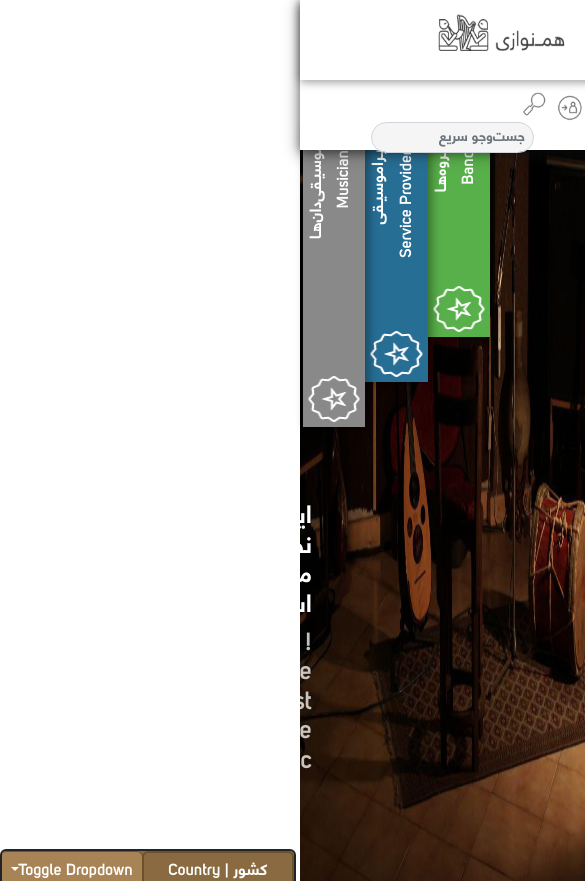
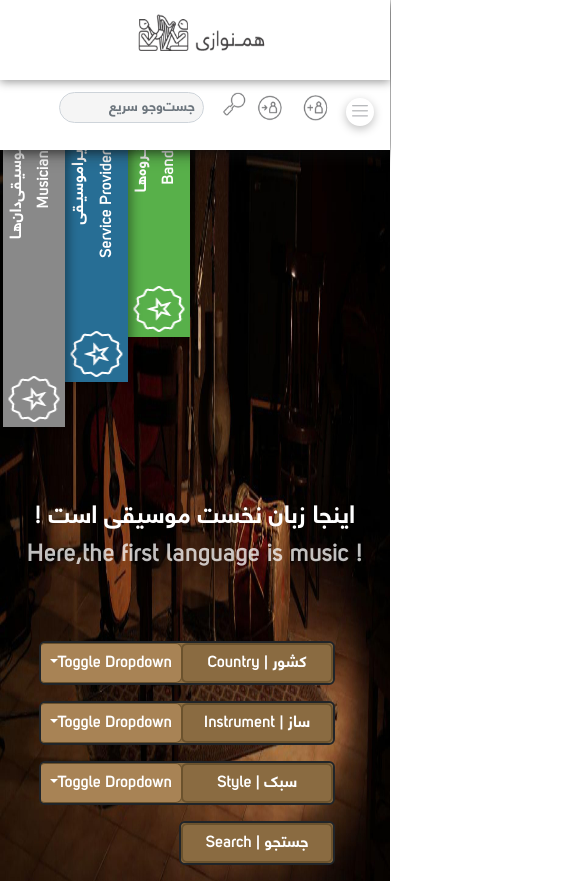
Before and after one commit to DesertFoox/hamnavazi, a React (Create React App) app: page / in a window 390 px wide. Shown: the top 881 px of the page, 585 px wide, since content can reach past the window. Built offline with nearby package versions, Linux system fonts and the light colour scheme.

Commit message:
fix search style in header

```diff
--- a/src/Components/Header/Header.module.css
+++ b/src/Components/Header/Header.module.css
@@ -229,6 +229,17 @@
 
 }
 
+
+@media (max-width: 440px) {
+    .search-box {
+        width: 60%;
+    }
+
+    .search-box-input {
+        width: 65%;
+    }
+}
+
 @media (max-width: 375px) {
     .header-options {
         margin: 2% 4%;
--- a/src/Components/SiteBaner/SiteBaner.jsx
+++ b/src/Components/SiteBaner/SiteBaner.jsx
@@ -1,5 +1,4 @@
 import React, { Fragment } from "react";
-// import style from "."
 import BanerStyle from "./Baner.module.scss";
 const SiteBaner = () => {
   return (
```
